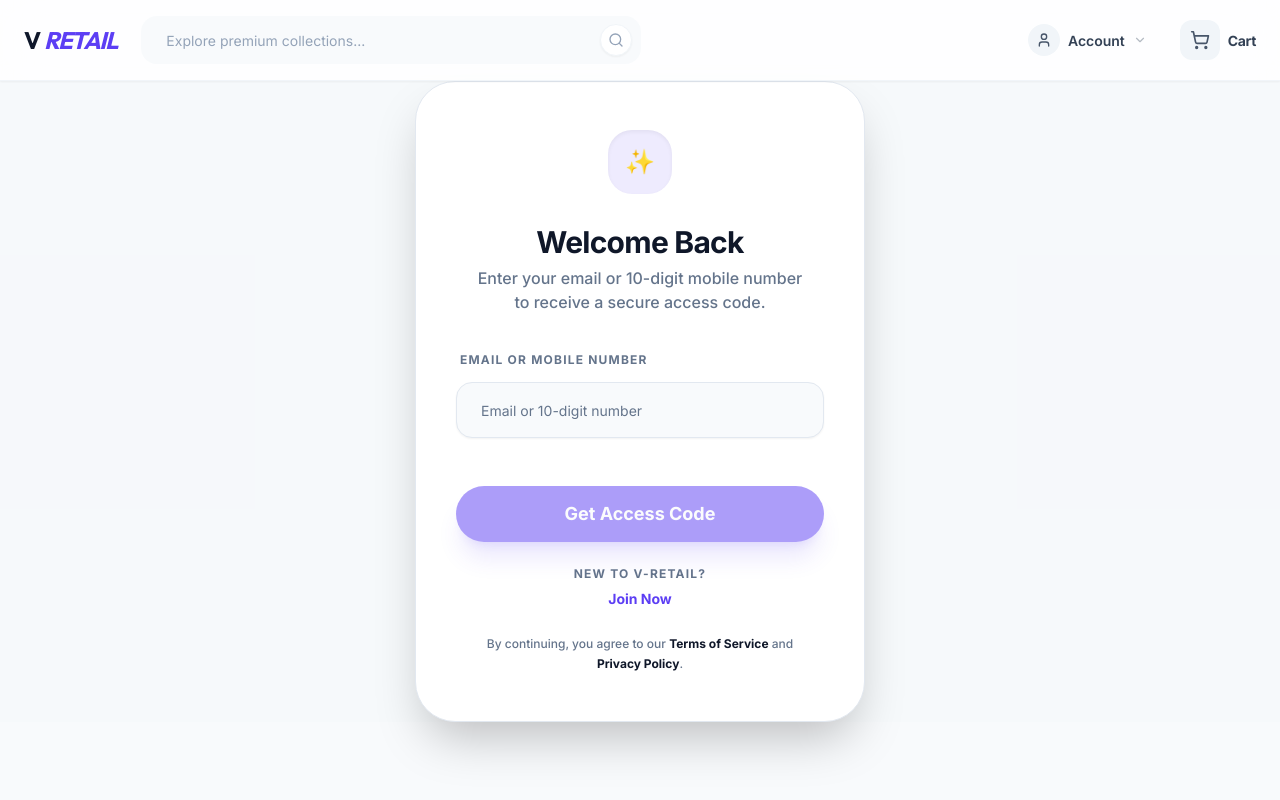
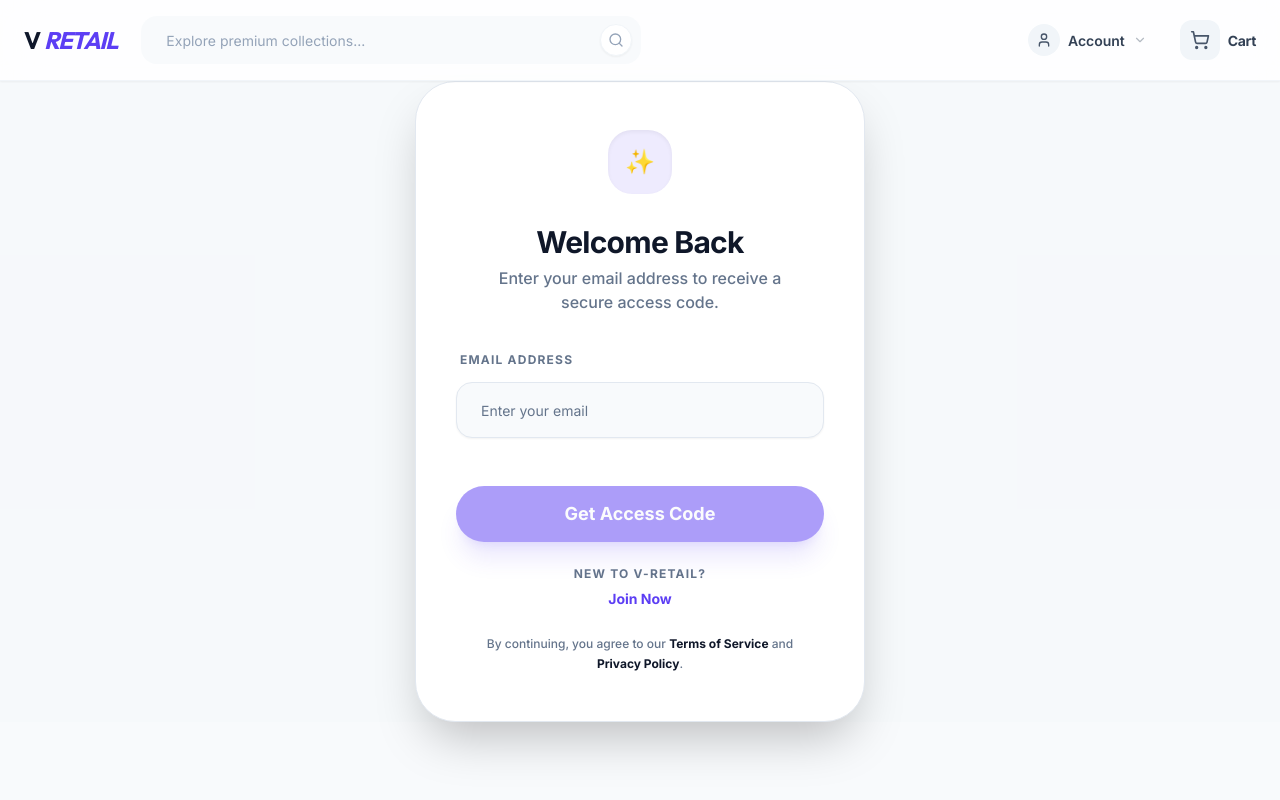
Before and after one commit to vaibhav3022/Ecommerce-Website, a React (Vite) app in the folder Ecommerce-frontend/: page /payment/1 in a window 1280 px wide. Shown: the top 800 px of the page. Built offline with nearby package versions, Linux system fonts and the light colour scheme; no server answers.

Commit message:
feat: implement user authentication controller and login/register UI pages

```diff
--- a/Ecommerce-frontend/src/pages/Login.jsx
+++ b/Ecommerce-frontend/src/pages/Login.jsx
@@ -33,17 +33,17 @@ const Login = () => {
           </div>
           <CardTitle className="text-3xl font-black tracking-tight mb-3">Welcome Back</CardTitle>
           <CardDescription className="text-base font-medium px-4">
-            Enter your email or 10-digit mobile number to receive a secure access code.
+            Enter your email address to receive a secure access code.
           </CardDescription>
         </CardHeader>
 
         <form onSubmit={submitHandler}>
           <CardContent className="px-10 space-y-6">
             <div className="space-y-3">
-              <Label className="text-xs font-black uppercase tracking-widest text-muted-foreground ml-1">Email or Mobile Number</Label>
+              <Label className="text-xs font-black uppercase tracking-widest text-muted-foreground ml-1">Email Address</Label>
               <Input
-                type="text"
-                placeholder="Email or 10-digit number"
+                type="email"
+                placeholder="Enter your email"
                 value={email}
                 onChange={(e) => setEmail(e.target.value)}
                 required
--- a/Ecommerce-frontend/src/pages/Register.jsx
+++ b/Ecommerce-frontend/src/pages/Register.jsx
@@ -40,10 +40,10 @@ const Register = () => {
         <form onSubmit={submitHandler}>
           <CardContent className="px-10 space-y-6">
             <div className="space-y-3">
-              <Label className="text-xs font-black uppercase tracking-widest text-muted-foreground ml-1">Email or Mobile Number</Label>
+              <Label className="text-xs font-black uppercase tracking-widest text-muted-foreground ml-1">Email Address</Label>
               <Input
-                type="text"
-                placeholder="Email or 10-digit number"
+                type="email"
+                placeholder="Enter your email"
                 value={email}
                 onChange={(e) => setEmail(e.target.value)}
                 required
```
Also changed, not shown: 1 other file (tests, documents, lock files or other folders).
